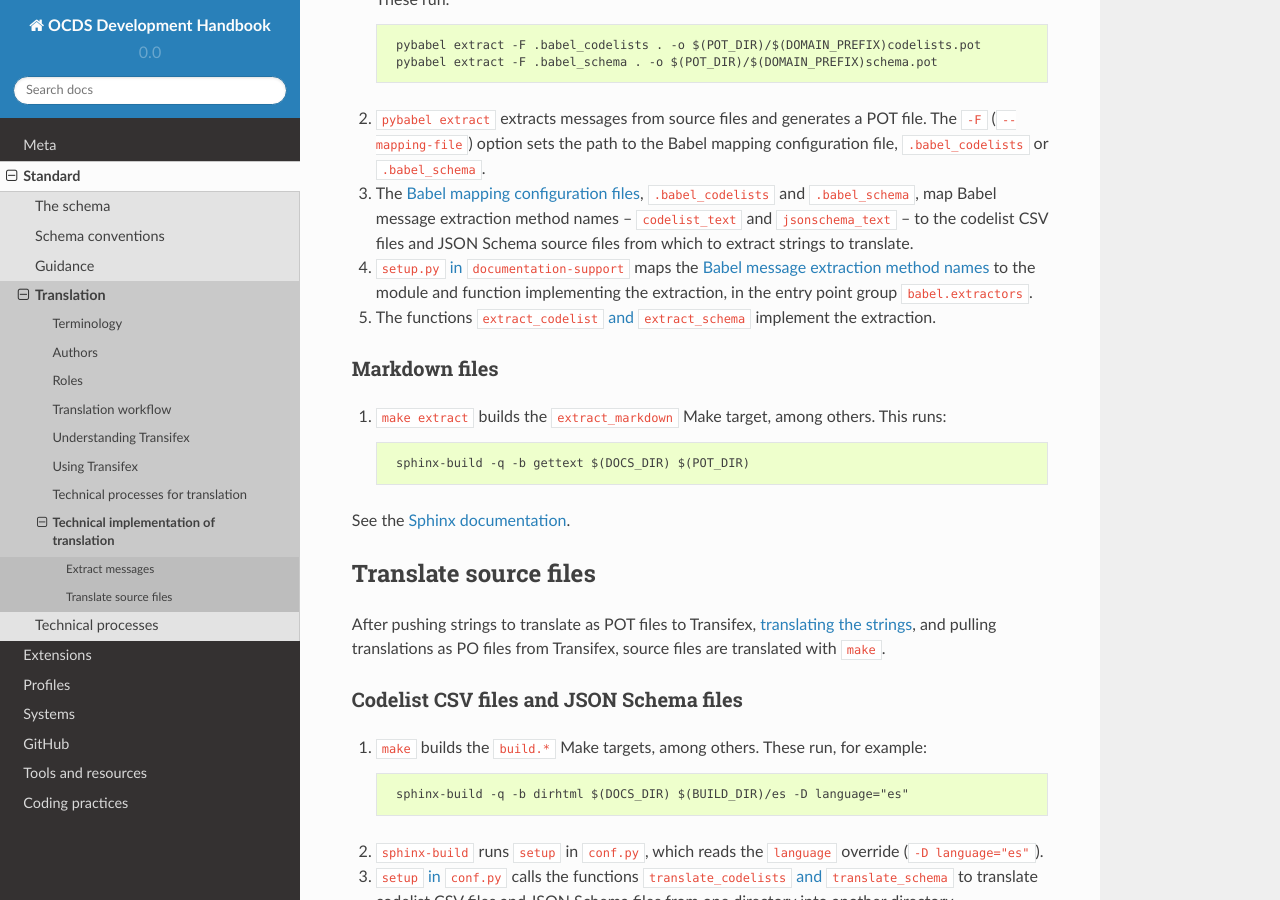
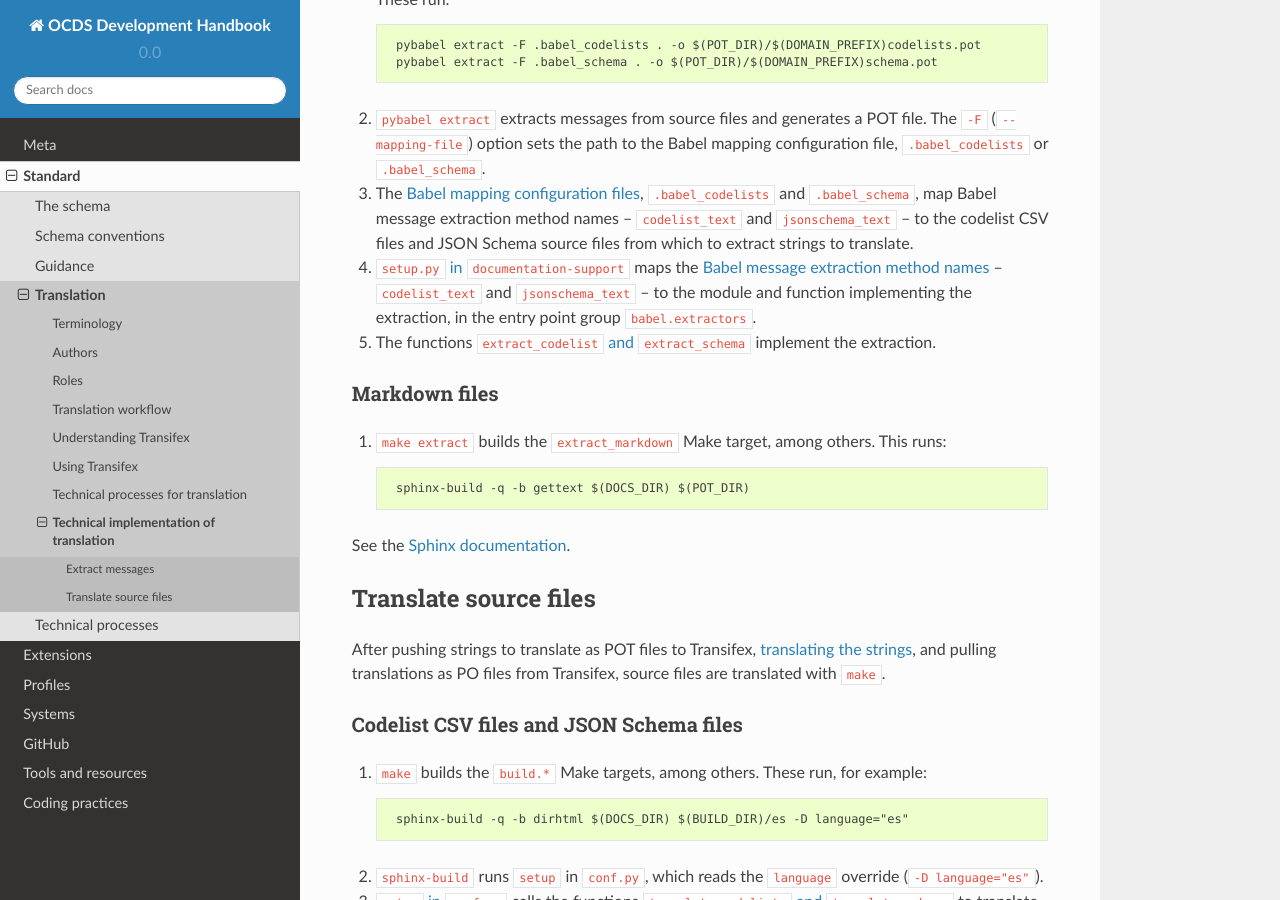
Before and after one commit to open-contracting/standard-development-handbook, a Sphinx documentation site: the page built from docs/standard/translation/implementation.md, in a window 1280 px wide and 900 px high, scrolled down 598 px. Built offline with Sphinx 7.4.7 and the Read the Docs theme 2.0.0, drawn with Linux system fonts in a browser that asks for light colours.

Commit message:
Add detail to implementation documentation

```diff
--- a/docs/standard/translation/implementation.md
+++ b/docs/standard/translation/implementation.md
@@ -22,7 +22,7 @@ First, strings to translate are extracted from files with `make extract`.
 
 1. The [Babel mapping configuration files](http://babel.pocoo.org/en/latest/messages.html#extraction-method-mapping-and-configuration), `.babel_codelists` and `.babel_schema`, map Babel message extraction method names – `codelist_text` and `jsonschema_text` – to the codelist CSV files and JSON Schema source files from which to extract strings to translate.
 
-1. [`setup.py` in `documentation-support`](https://github.com/open-contracting/documentation-support/blob/master/setup.py#L7-L11) maps the [Babel message extraction method names](http://babel.pocoo.org/en/latest/messages.html#writing-extraction-methods) to the module and function implementing the extraction, in the entry point group `babel.extractors`.
+1. [`setup.py` in `documentation-support`](https://github.com/open-contracting/documentation-support/blob/master/setup.py#L7-L11) maps the [Babel message extraction method names](http://babel.pocoo.org/en/latest/messages.html#writing-extraction-methods) – `codelist_text` and `jsonschema_text` – to the module and function implementing the extraction, in the entry point group `babel.extractors`.
 
 1. The functions [`extract_codelist` and `extract_schema`](https://github.com/open-contracting/documentation-support/blob/master/ocdsdocumentationsupport/babel_extractors.py) implement the extraction.
 
```
